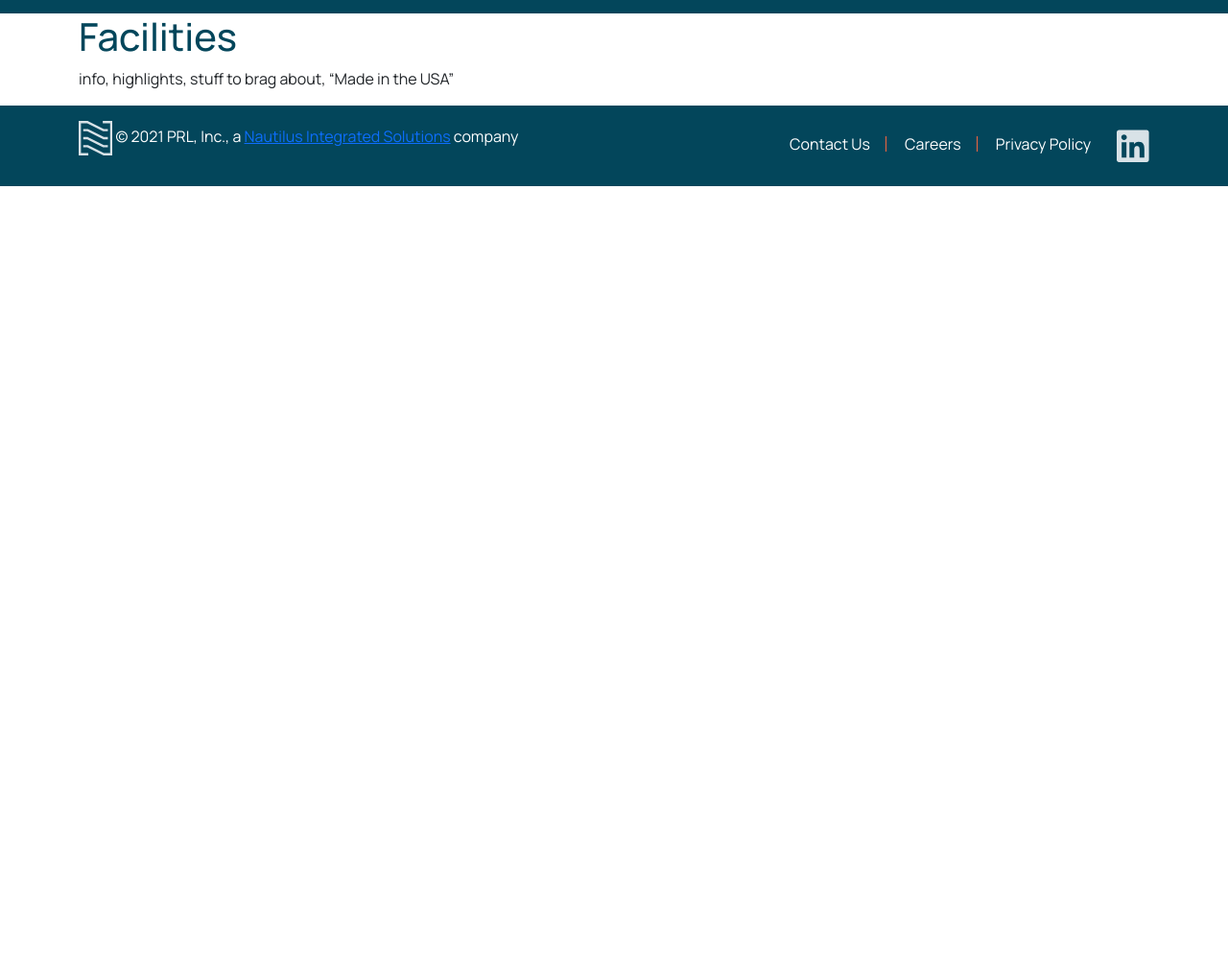
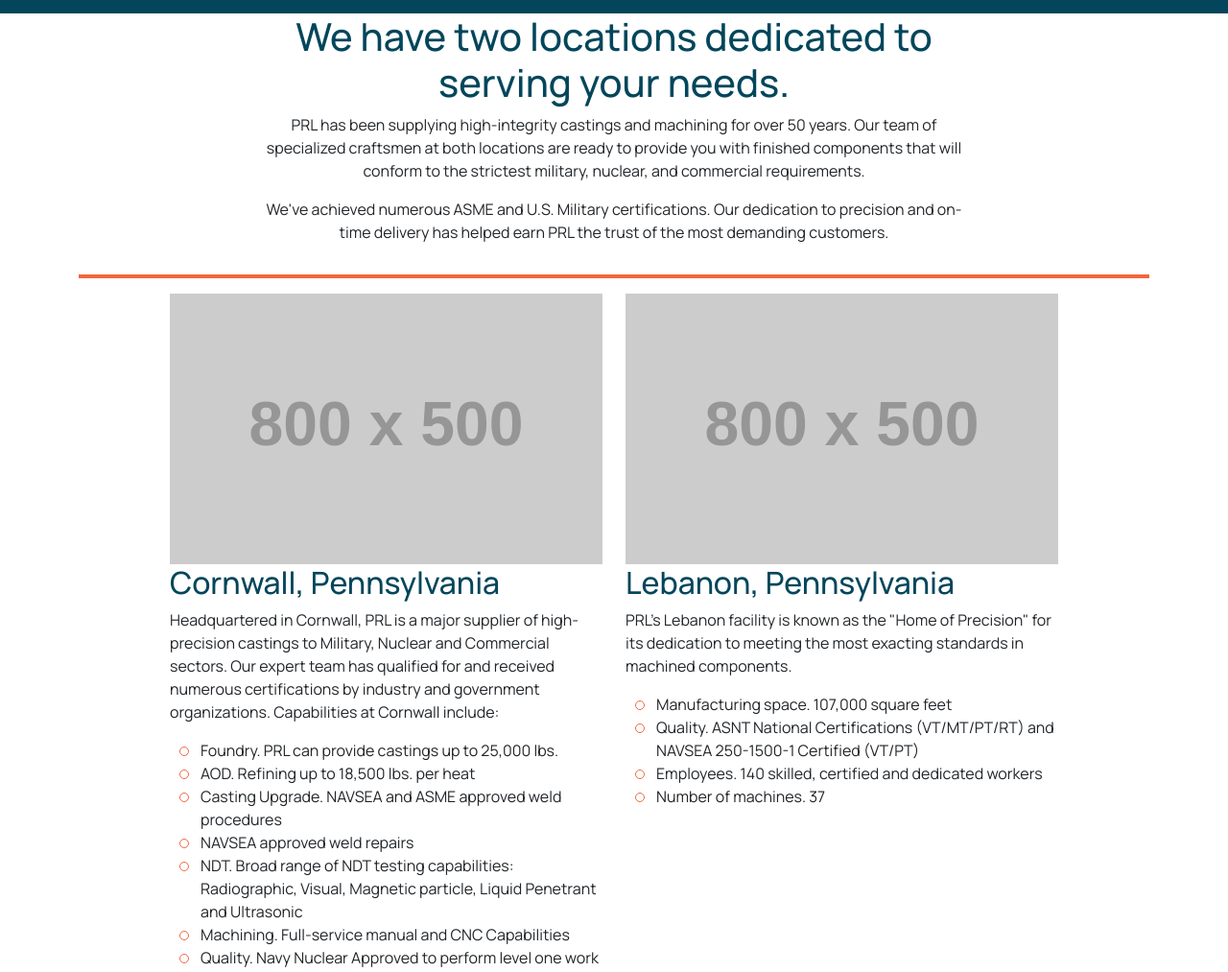
Before and after one commit to opuscule/nis, an Eleventy site: page src/facilities.njk in a window 1280 px wide. Shown: the part 386-1399 px from the top of the page at 96% size. Before the commit the page ends 800 px from the top, so only its background shows below. Built offline with nearby package versions, Linux system fonts and the light colour scheme; Eleventy itself is replaced by a stand-in of ours; files that its build step writes are made by us from their sources; placeholder pictures from the web are drawn by us.

Commit message:
Start on Facilities

```diff
--- a/src/facilities.njk
+++ b/src/facilities.njk
@@ -2,14 +2,56 @@
 titleTag: PRL Industries&#58; LTC Lebanon and LTC Cornwall
 pageName: Facilities
 description: Facilities at PRL, Inc.
+pageClass: facilitiesCap
 layout: 'base.njk'
 ---
 
-<div class="container">
-<div class="row">
-  <div class="col">
-  <h1>{{ pageName }}</h1>
-  <p>info, highlights, stuff to brag about, “Made in the USA”</p>
+<section class="container">
+  <div class="row">
+    <div class="col-md-8 offset-md-2 text-center">
+      <h1>We have two locations dedicated to serving your needs.</h1>
+      <p>PRL has been supplying high-integrity castings and machining for over 50 years. Our team of specialized craftsmen at both locations are ready to provide you with finished components that will conform to the strictest military, nuclear, and commercial requirements.</p>
+      <p>We've achieved numerous ASME and U.S. Military certifications. Our dedication to precision and on-time delivery has helped earn PRL the trust of the most demanding customers.</p>
+    </div>
   </div>
-</div>
-</div>
+  <div class="row">
+    <div class="col">
+      <hr class="mainSep" size="6" />
+    </div>
+  </div>
+  <div class="row facilityInfo">
+    <div class="col-md-5 offset-md-1">
+      <picture>
+        <source srcset="https://via.placeholder.com/800x500.webp?text=Cornwall,+PA+(800x500)" type="image/webp">
+        <source srcset="https://via.placeholder.com/800x500.jpg?text=Cornwall,+PA+(800x500)" type="image/jpeg">
+        <img src="https://via.placeholder.com/800x500.jpg?text=Cornwall,+PA+(800x500)"  class="img-fluid" alt="PRL in Cornwall, Pennsylvania">
+      </picture>
+      <h2>Cornwall, Pennsylvania</h2>
+      <p>Headquartered in Cornwall, PRL is a major supplier of high-precision castings to Military, Nuclear and Commercial sectors. Our expert team has qualified for and received numerous certifications by industry and government organizations. Capabilities at Cornwall include:</p>
+      <ul>
+        <li>Foundry. PRL can provide castings up to 25,000 lbs.</li>
+        <li>AOD. Refining up to 18,500 lbs. per heat</li>
+        <li>Casting Upgrade. NAVSEA and ASME approved weld procedures</li>
+        <li>NAVSEA approved weld repairs</li>
+        <li>NDT. Broad range of NDT testing capabilities: Radiographic, Visual, Magnetic particle, Liquid Penetrant and Ultrasonic</li>
+        <li>Machining. Full-service manual and CNC Capabilities</li>
+        <li>Quality. Navy Nuclear Approved to perform level one work</li>
+      </ul>
+    </div>
+    <div class="col-md-5">
+      <picture>
+        <source srcset="https://via.placeholder.com/800x500.webp?text=Lebanon,+PA+(800x500)" type="image/webp">
+        <source srcset="https://via.placeholder.com/800x500.jpg?text=Lebanon,+PA+(800x500)" type="image/jpeg">
+        <img src="https://via.placeholder.com/800x500.jpg?text=Lebanon,+PA+(800x500)"  class="img-fluid" alt="PRL in Lebanon, Pennsylvania">
+      </picture>
+      <h2>Lebanon, Pennsylvania</h2>
+      <p>PRL's Lebanon facility is known as the "Home of Precision" for its dedication to meeting the most exacting standards in machined components.</p>
+      <ul>
+        <li>Manufacturing space. 107,000 square feet</li>
+        <li>Quality. ASNT National Certifications (VT/MT/PT/RT) and NAVSEA 250-1500-1 Certified (VT/PT)</li>
+        <li>Employees. 140 skilled, certified and dedicated workers</li>
+        <li>Number of machines. 37</li>
+      </ul>
+    </div>
+  </div>
+</section>
--- a/src/styles/styles.css
+++ b/src/styles/styles.css
@@ -83,6 +83,10 @@
 .no-webp .aboutJoin { background-image: url("/images/join-team-bg.jpeg"); }
 .webp .aboutJoin{ background-image: url("/images/join-team-bg.webp"); }
 
+/* === FACILITIES === */
+.no-webp .facilitiesCap { background-image: url("/images/placeholder.jpeg"); }
+.webp .facilitiesCap { background-image: url("/images/placeholder.jpeg"); }
+
 /* === CONTACT US === */
 .calloutHQ { background-color: rgba(216,226,231,0.45); padding: 1.4em; }
 .chqContact { display:grid; grid-template-columns: auto auto; }
```
